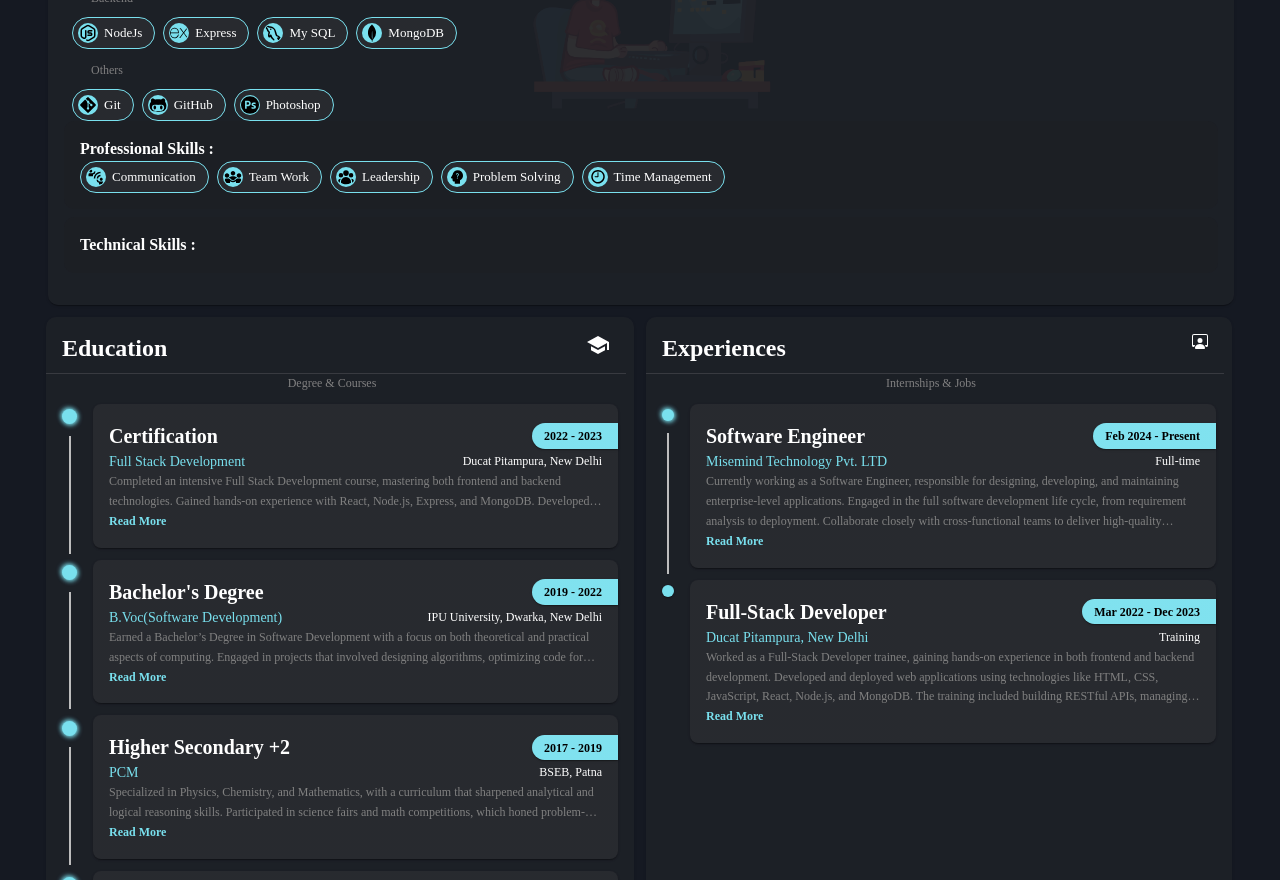
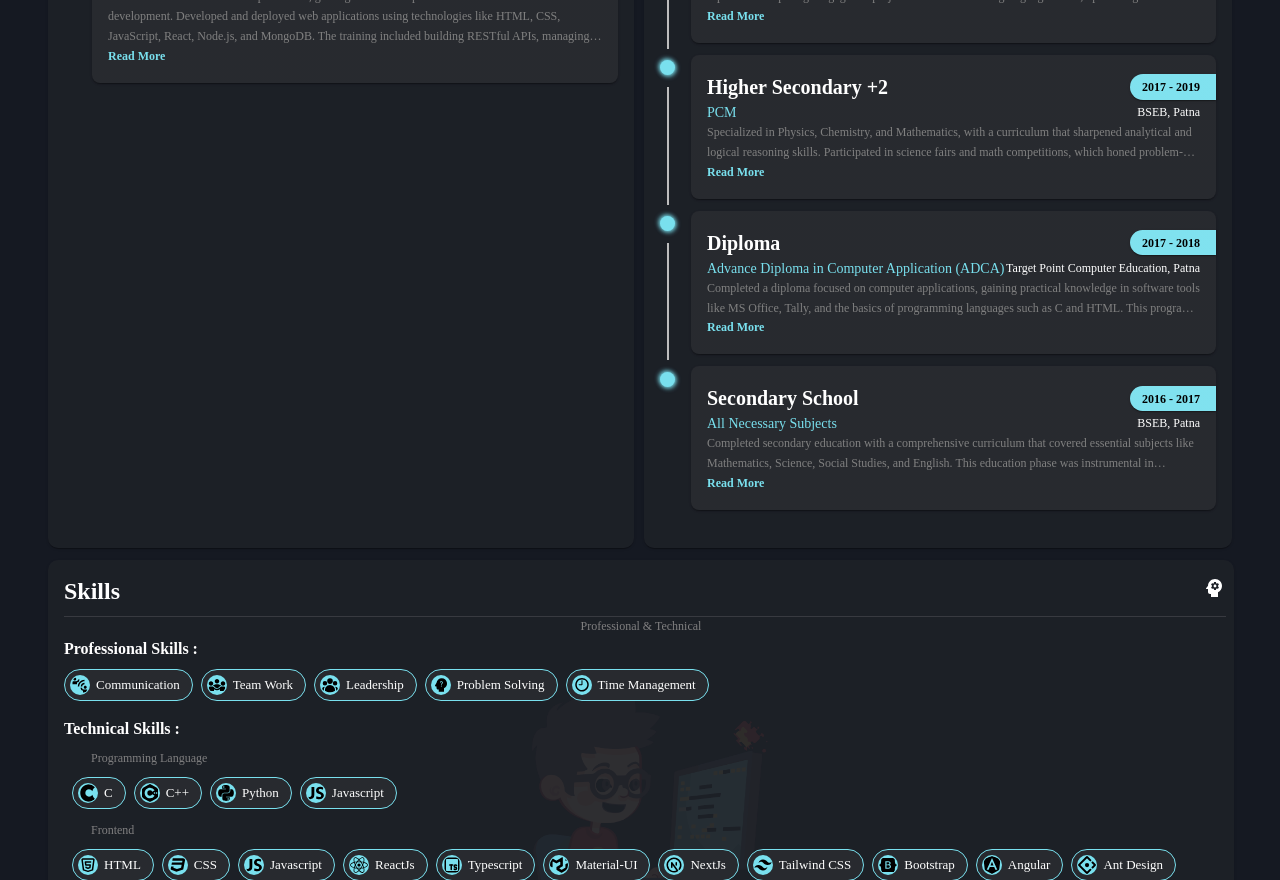
Before and after one commit to sachinmishrasoni/portfoliov1, a React (Create React App) app: page / in a window 1280 px wide. Shown: the part 1920-2800 px from the top of the page. Built offline with nearby package versions, Linux system fonts and the light colour scheme; some icons are missing; a web font is replaced by a local one.

Commit message:
position change exp and skills and edu

```diff
--- a/src/Components/Pages/AboutPage/About.jsx
+++ b/src/Components/Pages/AboutPage/About.jsx
@@ -44,21 +44,15 @@ const About = () => {
                     <TranslateYFramer>
                         <Heading headingName={'About Me'} headingIcon={Person} />
                     </TranslateYFramer>
-                    {/* <Box className='tabView-desktop' display={activeView === 'desktop' ? 'block' : 'none'}>
-                        <Grid container rowGap={1}>
-                            <Grid xxs={12} md={12}><TranslateYFramer><ESETabsBox /></TranslateYFramer></Grid>
-                            <Grid xxs={12} md={6} pr={{ xxs: 0, md: 0.5 }}><TranslateXFramer XVal='-100vw'><CardBox title='Hobbies' icon={SportsVolleyball} content={<HobbiesSection />} /></TranslateXFramer></Grid>
-                            <Grid xxs={12} md={6} pl={{ xxs: 0, md: 0.5 }}><TranslateXFramer XVal='100vw'><CardBox title='Languages' icon={Language} content={<LanguageSection />} /></TranslateXFramer></Grid>
-                        </Grid>
-                    </Box> */}
                     <Box className='boxView-mobiles'>
                         <Grid container spacing={1.5}>
                             <Grid item xxs={12} md={12} >
                                 <AboutSection />
                             </Grid>
-                            <Grid xxs={12} md={12} position={'relative'} pr={{ xxs: 0, md: 0.5 }}>
-                                <TranslateXFramer XVal='100vw'>
-                                    <CardBox title='Skills' icon={Psychology} content={<SkillSection />} />
+
+                            <Grid xxs={12} md={6}>
+                                <TranslateXFramer XVal='100vw' fullHeight={true}>
+                                    <CardBox title='Experiences' icon={BsPersonWorkspace} content={<ExperienceSection />} paddingLeft={0} />
                                 </TranslateXFramer>
                             </Grid>
                             <Grid xxs={12} md={6} pl={{ xxs: 0, md: 0.5 }}>
@@ -66,9 +60,9 @@ const About = () => {
                                     <CardBox title='Education' icon={School} content={<EducationSection />} paddingLeft={0} />
                                 </TranslateXFramer>
                             </Grid>
-                            <Grid xxs={12} md={6}>
-                                <TranslateXFramer XVal='100vw' fullHeight={true}>
-                                    <CardBox title='Experiences' icon={BsPersonWorkspace} content={<ExperienceSection />} paddingLeft={0} />
+                            <Grid xxs={12} md={12} position={'relative'} pr={{ xxs: 0, md: 0.5 }}>
+                                <TranslateXFramer XVal='100vw'>
+                                    <CardBox title='Skills' icon={Psychology} content={<SkillSection />} />
                                 </TranslateXFramer>
                             </Grid>
                             <Grid xxs={12} md={6} pr={{ xxs: 0, md: 0.5 }}>
--- a/src/Components/Pages/AboutPage/SkillSection.jsx
+++ b/src/Components/Pages/AboutPage/SkillSection.jsx
@@ -1,9 +1,6 @@
 import React from 'react';
 import { Box, Stack, Typography } from '@mui/material';
-// import LinearProgessCard from './Cards/LinearProgressCard';
-// import ProgressBulltesBox from './ProgressBulltesBox';
 import SkillCard1Framer from '../../GlobalComponents/AnimatedCompo/SkillCard1Framer';
-import TranslateYFramer from '../../GlobalComponents/AnimatedCompo/TranslateYFramer';
 import CustomChip from '../../GlobalComponents/CustomChip';
 import { backendData, frontendData, languageData, others, profesSkillsData } from '../../../Data/skills'
 import { FaRegCircleDot } from "react-icons/fa6";
@@ -13,12 +10,6 @@ const BulletIcon = () => (
     <FaRegCircleDot size={15} />
 )
 const SkillSection = () => {
-    // const [selectedProgressBar, setSelectedProgressBar] = useState('circle');
-
-    // Progress Bar Select Handler
-    // const progressCheckerFunc = (val) => {
-    //     setSelectedProgressBar(val);
-    // }
     return (
         <>
             <Box id='skills-section' className='education-section' mb={2}>
@@ -104,38 +95,10 @@ const SkillSection = () => {
                                 </Stack>
                             </Box>
                         </Box>
-                        {/* <Stack sx={{ mt: 1, display: 'grid', gridTemplateColumns: 'repeat(auto-fit, minmax(175px, 1fr))', gap: 1 }}>
-                            {
-                                techSkillsData.map((item, index) => <TranslateXFramer key={index} dVal={index + 1}><TechSkillCard data={item} icon={item.skillIcon} /></TranslateXFramer>)
-                            }
-                        </Stack> */}
                     </Box>
                 </Box>
-                {/* Linear Progress Bar */}
-                <Box className='linear-progress-bar' >
-                    <TranslateYFramer>
-                        <Stack className='professional-skills-box' mb={1} backgroundColor={'mypresetcolor.foregroundColor'} borderRadius={'10px'} p={2}>
-                            <Typography variant='body1' fontWeight={'bold'}>Professional Skills :</Typography>
-                            <Stack direction={'row'} gap={1} flexWrap={'wrap'}>
-                                {
-                                    profesSkillsData.map((item, index) => <SkillCard1Framer key={index} dVal={index + 1 / 2}><CustomChip label={item.label} icon={item.icon} /></SkillCard1Framer>)
-                                }
-                            </Stack>
-                        </Stack>
-                    </TranslateYFramer>
-                    <TranslateYFramer>
-                        <Stack className='technical-skills-box' mt={1} backgroundColor={'mypresetcolor.foregroundColor'} borderRadius={'10px'} p={2}>
-                            <Typography variant='body1' fontWeight={'bold'}>Technical Skills :</Typography>
-                            {/* <Stack sx={{ display: 'grid', gridTemplateColumns: 'repeat(auto-fit, minmax(300px, 1fr))', gap: 2 }}>
-                                {
-                                    techSkillsData.map((item, index) => <LinearProgessCard key={index} data={item} />)
-                                }
-                            </Stack> */}
-                        </Stack>
-                    </TranslateYFramer>
-                </Box>
+
             </Box>
-            {/* <ProgressBulltesBox progressCheckerFunc={progressCheckerFunc} /> */}
         </>
     )
 }
```
